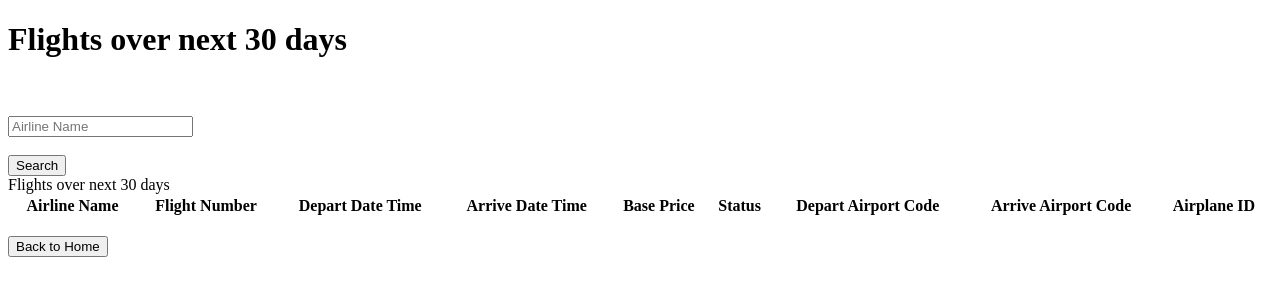
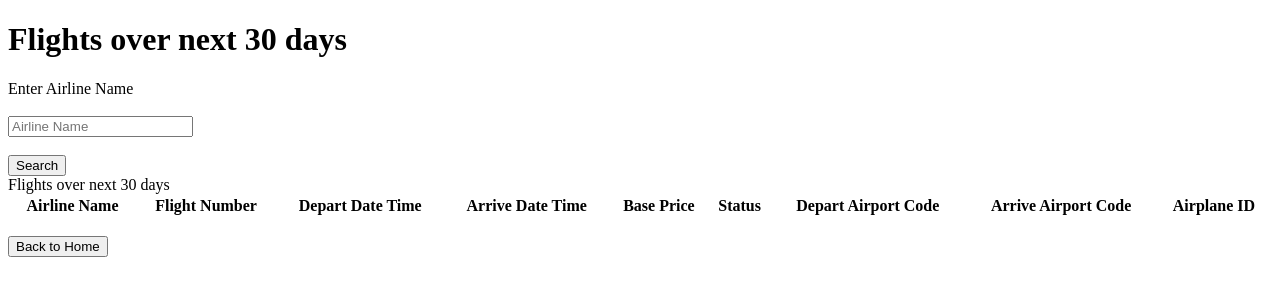
Before and after one commit to jaehahuh/Online-Air-Ticket-Reservation-System, a Flask app: page /ViewFlights in a window 1280 px wide. Shown: the top 300 px of the page. Run offline with Flask 2, Linux system fonts and the light colour scheme; the visitor is signed in with stand-in values (Sample User, id 1); lists and menus that the app fills with data are empty.

Commit message:
Add files via upload

```diff
--- a/part3/templates/ViewFlights.html
+++ b/part3/templates/ViewFlights.html
@@ -7,6 +7,7 @@
 <body>
    <h1>Flights over next 30 days</h1>
    <form action="/StaffFlightView" method="post">
+       Enter Airline Name
        </br>
        </br>
        <input type = "text" name = "airline_name" placeholder = "Airline Name"/><br>
```
